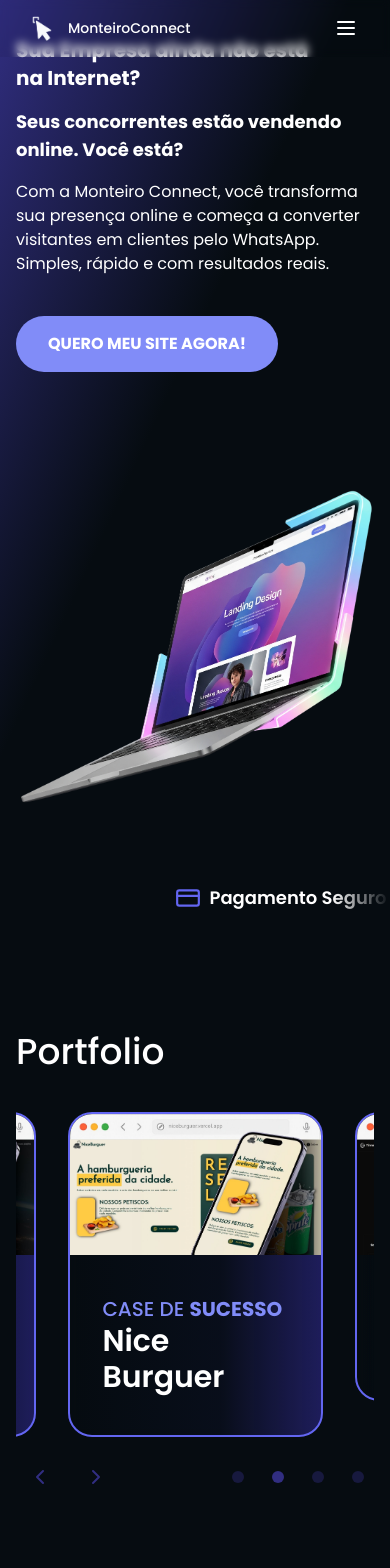
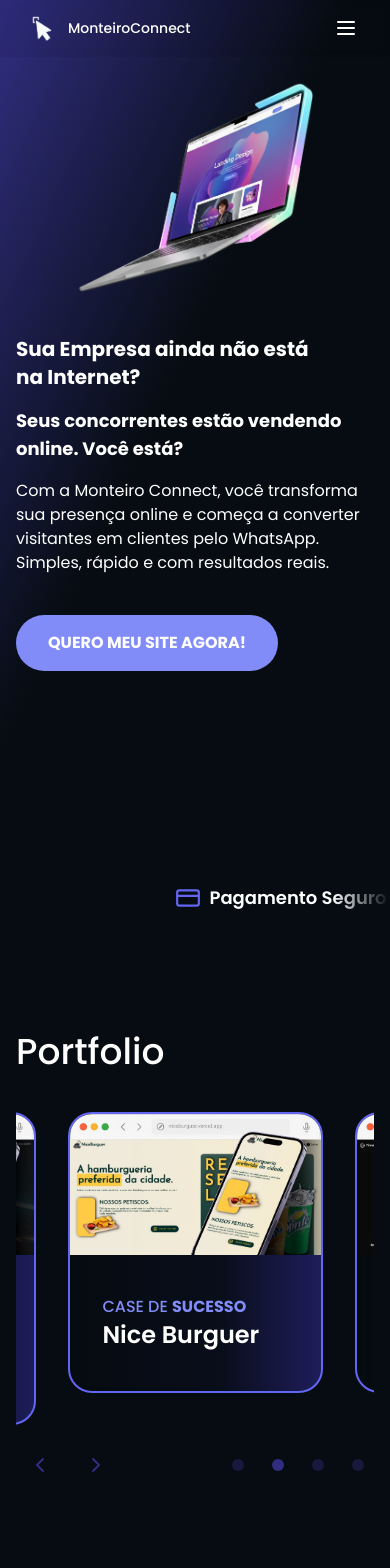
Before and after one commit to glauber2k2/monteiroconnect, a Next.js app: page / in a window 390 px wide. Shown: the top 1568 px of the page. Built offline with nearby package versions, Linux system fonts and the light colour scheme.

Commit message:
melhorado responsividade de presentation e projects

```diff
--- a/src/app/sessions/Presentation.jsx
+++ b/src/app/sessions/Presentation.jsx
@@ -5,8 +5,8 @@ import { motion } from "framer-motion";
 export default function Presentation() {
   return (
     <div className="min-h-screen w-full bg-gradient-to-tl from-[#060c11] via-[#060c11] to-indigo-900 text-white via-55%">
-      <div className="max-w-7xl mx-auto px-4 sm:px-6 lg:px-8 grid grid-cols-1 lg:grid-cols-2 items-center min-h-screen gap-10">
-        <div className="w-full flex flex-col justify-center">
+      <div className="max-w-7xl mx-auto px-4 sm:px-6 lg:px-8 md:items-center justify-end md:flex-row min-h-screen gap-10 pt-20 md:pt-0 flex flex-col-reverse">
+        <div className="w-full flex flex-col md:justify-center">
           <motion.div
             initial={{ x: -100, opacity: 0 }}
             animate={{ x: 0, opacity: 1 }}
@@ -47,7 +47,7 @@ export default function Presentation() {
           height={720}
           alt="imagem notebook"
           src={"/assets/laptop.png"}
-          className="object-cover w-full max-w-xl mx-auto"
+          className="object-cover w-2/3 sm:w-1/2 lg:w-full max-w-xl mx-auto"
           initial={{ scale: 0.7, opacity: 0 }}
           animate={{ scale: 1, opacity: 1 }}
           transition={{ delay: 0.3, duration: 0.8, ease: "easeOut" }}
--- a/src/app/sessions/Projects.jsx
+++ b/src/app/sessions/Projects.jsx
@@ -26,10 +26,10 @@ export default function Projects() {
             <CarouselSlide key={1}>
               <div class="w-full bg-gradient-to-r from-transparent from-0% via-indigo-700/5 via-60% to-indigo-700/40 to-100% border-2 border-indigo-500 rounded-3xl transition-all duration-300  font-semibold backdrop-blur-sm flex lg:items-center justify-between flex-col-reverse lg:flex-row overflow-hidden">
                 <div className="lg:px-12 px-8 lg:py-20 py-10 lg:h-full">
-                  <span className="font-medium text-xl text-indigo-400">
+                  <span className="font-medium sm:text-xl text-indigo-400">
                     CASE DE <strong className="font-bold">SUCESSO</strong>
                   </span>
-                  <h1 className="text-3xl">Equipe Bereshit</h1>
+                  <h1 className="sm:text-3xl text-2xl">Equipe Bereshit</h1>
 
                   <h2 className="mt-6 text-lg font-bold hidden lg:block">
                     Sobre o projeto
@@ -56,10 +56,10 @@ export default function Projects() {
             <CarouselSlide key={2}>
               <div class="w-full bg-gradient-to-r from-transparent from-0% via-indigo-700/5 via-60% to-indigo-700/40 to-100% border-2 border-indigo-500 rounded-3xl transition-all duration-300  font-semibold backdrop-blur-sm flex lg:items-center justify-between flex-col-reverse lg:flex-row overflow-hidden">
                 <div className="lg:px-12 px-8 lg:py-20 py-10 lg:h-full">
-                  <span className="font-medium text-xl text-indigo-400">
+                  <span className="font-medium sm:text-xl text-indigo-400">
                     CASE DE <strong className="font-bold">SUCESSO</strong>
                   </span>
-                  <h1 className="text-3xl">Nice Burguer</h1>
+                  <h1 className="sm:text-3xl text-2xl">Nice Burguer</h1>
 
                   <h2 className="mt-6 text-lg font-bold hidden lg:block">
                     Sobre o projeto
@@ -87,10 +87,10 @@ export default function Projects() {
             <CarouselSlide key={3}>
               <div class="w-full bg-gradient-to-r from-transparent from-0% via-indigo-700/5 via-60% to-indigo-700/40 to-100% border-2 border-indigo-500 rounded-3xl transition-all duration-300  font-semibold backdrop-blur-sm flex lg:items-center justify-between flex-col-reverse lg:flex-row overflow-hidden">
                 <div className="lg:px-12 px-8 lg:py-20 py-10 lg:h-full">
-                  <span className="font-medium text-xl text-indigo-400">
+                  <span className="font-medium sm:text-xl text-indigo-400">
                     CASE DE <strong className="font-bold">SUCESSO</strong>
                   </span>
-                  <h1 className="text-3xl">Time Align</h1>
+                  <h1 className="sm:text-3xl text-2xl">Time Align</h1>
 
                   <h2 className="mt-6 text-lg font-bold hidden lg:block">
                     Sobre o projeto
@@ -116,10 +116,10 @@ export default function Projects() {
             <CarouselSlide key={4}>
               <div class="w-full bg-gradient-to-r from-transparent from-0% via-indigo-700/5 via-60% to-indigo-700/40 to-100% border-2 border-indigo-500 rounded-3xl transition-all duration-300  font-semibold backdrop-blur-sm flex lg:items-center justify-between flex-col-reverse lg:flex-row overflow-hidden">
                 <div className="lg:px-12 px-8 lg:py-20 py-10 lg:h-full">
-                  <span className="font-medium text-xl text-indigo-400">
+                  <span className="font-medium sm:text-xl text-indigo-400">
                     CASE DE <strong className="font-bold">SUCESSO</strong>
                   </span>
-                  <h1 className="text-3xl">Dev Glauber</h1>
+                  <h1 className="sm:text-3xl text-2xl">Dev Glauber</h1>
 
                   <h2 className="mt-6 text-lg font-bold hidden lg:block">
                     Sobre o projeto
```
